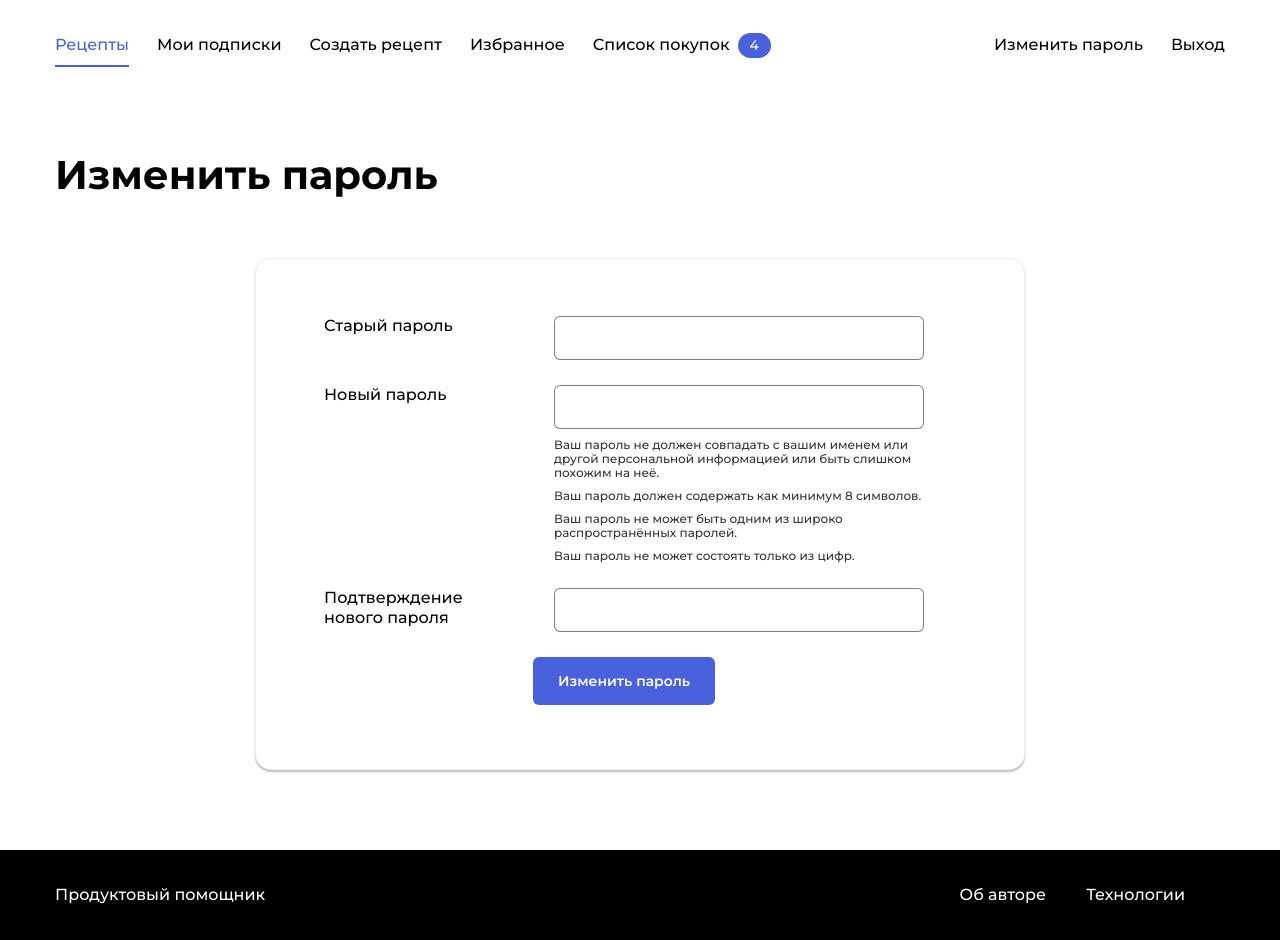
After one commit to Contrigra/foodgram-project, a Django app: template users/templates/registration/password_change.html in a window 1280 px wide. The commit adds this page. Run offline with Django 3.2, Linux system fonts and the light colour scheme; the template is opened without the code that fills it, so the values that code supplies are empty.

```diff
--- a/foodgram/settings.py
+++ b/foodgram/settings.py
@@ -135,3 +135,6 @@ MEDIA_ROOT = os.path.join(BASE_DIR, '/media/')
 
 # TODO должен переводиться на профиль
 LOGIN_REDIRECT_URL = '/'
+
+EMAIL_BACKEND = "django.core.mail.backends.filebased.EmailBackend"
+EMAIL_FILE_PATH = os.path.join(BASE_DIR, 'sent_emails')
--- a/users/templates/registration/login.html
+++ b/users/templates/registration/login.html
@@ -53,6 +53,7 @@
                     {% endif %}
                 </div>
             </div>
+
             <div class="form__footer">
                 <button class="button button_style_blue">Войти</button>
                 <a class="form__forgot-link">Забыли пароль?</a>
--- /dev/null
+++ b/users/templates/registration/password_change.html
@@ -0,0 +1,80 @@
+<!doctype html>
+<html lang="en">
+<head>
+    <meta charset="UTF-8">
+    <meta name="viewport"
+          content="width=device-width, user-scalable=no, initial-scale=1.0, maximum-scale=1.0, minimum-scale=1.0">
+    <meta http-equiv="X-UA-Compatible" content="ie=edge">
+    <title>Изменить пароль</title>
+    <link rel="stylesheet" href="pages/form.css">
+</head>
+<body class="body">
+
+  <header class="header">
+      <nav class="nav">
+          <div class="nav__container container">
+              <ul class="nav__items list">
+                  <li class="nav__item nav__item_active"><a href="#" class="nav__link link">Рецепты</a></li>
+                  <li class="nav__item"><a href="#" class="nav__link link">Мои подписки</a></li>
+                  <li class="nav__item"><a href="#" class="nav__link link">Создать рецепт</a></li>
+                  <li class="nav__item"><a href="#" class="nav__link link">Избранное</a></li>
+                  <li class="nav__item"><a href="#" class="nav__link link">Список покупок</a> <span class="badge badge_style_blue nav__badge" id="counter">4</span></li>
+
+              </ul>
+              <ul class="nav__items list">
+                  <li class="nav__item"><a href="#" class="nav__link link">Изменить пароль</a></li>
+                  <li class="nav__item"><a href="#" class="nav__link link">Выход</a></li>
+              </ul>
+          </div>
+      </nav>
+  </header>
+<main class="main container">
+    <div class="main__header">
+        <h1 class="main__title">Изменить пароль</h1>
+    </div>
+    <div class="form-container">
+        <form class="form">
+            <div class="form__group">
+                <label for="id_oldPassword" class="form__label">Старый пароль</label>
+                <div class="form__field-group">
+                    <input type="text" name="old_password" id="id_oldPassword" class="form__input">
+                    <span class="form__error"></span>
+                </div>
+            </div>
+            <div class="form__group">
+                <label for="id_newPassword" class="form__label">Новый пароль</label>
+                <div class="form__field-group">
+                    <input type="password" name="new_password" id="id_newPassword" class="form__input">
+                    <span class="form__input-info">Ваш пароль не должен совпадать с вашим именем или другой персональной информацией или быть слишком похожим на неё.</span>
+                    <span class="form__input-info">Ваш пароль должен содержать как минимум 8 символов.</span>
+                    <span class="form__input-info">Ваш пароль не может быть одним из широко распространённых паролей.</span>
+                    <span class="form__input-info">Ваш пароль не может состоять только из цифр.</span>
+                    <span class="form__error"></span>
+                </div>
+            </div>
+            <div class="form__group">
+                <label for="id_confirmPassword" class="form__label">Подтверждение нового пароля</label>
+                <div class="form__field-group">
+                    <input type="password" name="confirm_password" id="id_confirmPassword" class="form__input">
+                    <span class="form__error"></span>
+                </div>
+            </div>
+                <div class="form__footer">
+                    <button class="button button_style_blue">Изменить пароль</button>
+                </div>
+        </form>
+    </div>
+
+
+</main>
+<footer class="footer">
+    <div class="footer__container container">
+        <a href="#" class="footer__brand link">Продуктовый помощник</a>
+        <ul class="footer__items">
+            <li class="footer__item"><a href="#" class="footer__link link">Об авторе </a></li>
+            <li class="footer__item"><a href="#" class="footer__link link">Технологии</a></li>
+        </ul>
+    </div>
+</footer>
+</body>
+</html>
```
Also changed, not shown: users/forms.py (+8 -8 lines), users/templates/registration/done reset.html (added, +50 -0 lines), users/templates/registration/password_reset_form.html (added, +62 -0 lines), users/templates/registration/reset last.html (added, +80 -0 lines), users/templates/registration/sign_up.html (+18 -3 lines), users/urls.py (+15 -1 lines), users/views.py (+8 -1 lines).
